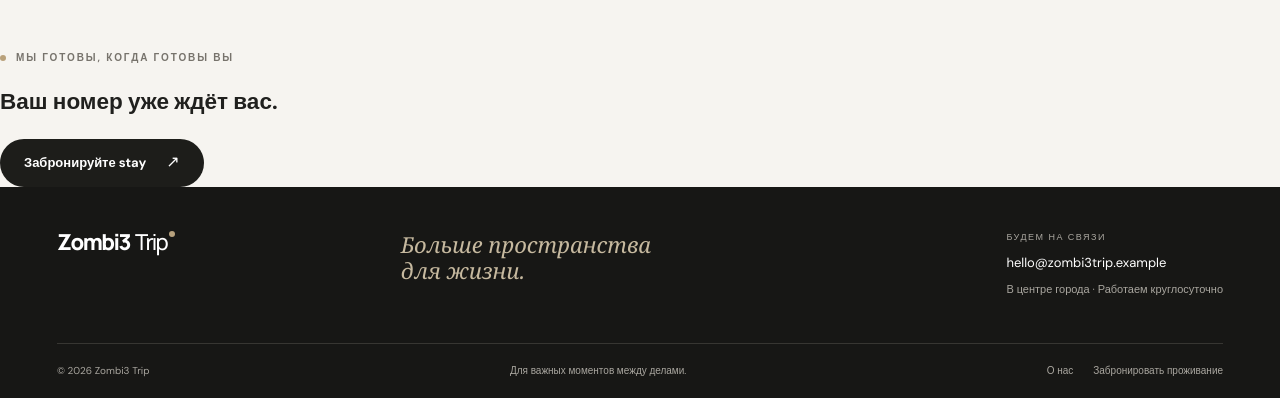
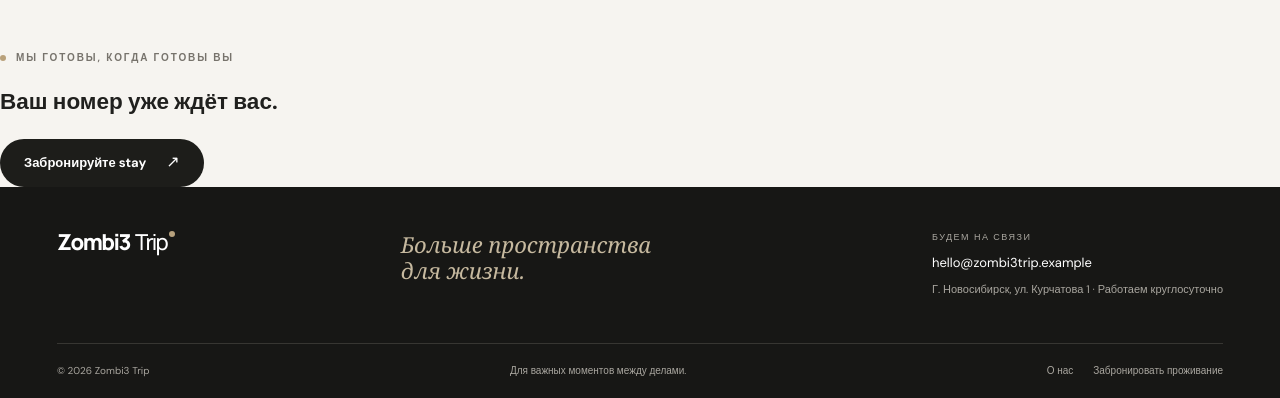
Before and after one commit to lohinfini/zombi3-trip, a website: page rooms.html in a window 1280 px wide. Shown: the part 1621-2019 px from the top of the page. Drawn offline with Linux system fonts and the light colour scheme.

Commit message:
redact + add rob & sitemap

```diff
--- a/rooms.html
+++ b/rooms.html
@@ -28,6 +28,6 @@
     </section>
     <section class="минi-cta"><div><p class="eyebrow"><span class="eyebrow-dot"></span> МЫ ГОТОВЫ, КОГДА ГОТОВЫ ВЫ</p><h2>Ваш номер уже ждёт вас.</h2></div><a class="button button-dark" href="booking.html">Забронируйте stay <span>↗</span></a></section>
   </main>
-  <footer class="site-footer" id="contacts"><a class="brand brand-footer" href="index.html">Zombi3 <span>Trip</span><i></i></a><p class="footer-tagline">Больше пространства<br>для жизни.</p><div class="footer-contact"><span>БУДЕМ НА СВЯЗИ</span><a href="mailto:hello@zombi3trip.example">hello@zombi3trip.example</a><p>В центре города · Работаем круглосуточно</p></div><div class="footer-bottom"><span>© 2026 Zombi3 Trip</span><span>Для важных моментов между делами.</span><div><a href="about.html">О нас</a><a href="booking.html">Забронировать проживание</a></div></div></footer>
+  <footer class="site-footer" id="contacts"><a class="brand brand-footer" href="index.html">Zombi3 <span>Trip</span><i></i></a><p class="footer-tagline">Больше пространства<br>для жизни.</p><div class="footer-contact"><span>БУДЕМ НА СВЯЗИ</span><a href="mailto:hello@zombi3trip.example">hello@zombi3trip.example</a><p>Г. Новосибирск, ул. Курчатова 1 · Работаем круглосуточно</p></div><div class="footer-bottom"><span>© 2026 Zombi3 Trip</span><span>Для важных моментов между делами.</span><div><a href="about.html">О нас</a><a href="booking.html">Забронировать проживание</a></div></div></footer>
 </body>
 </html>
```
Also changed, not shown: robots.txt (added), sitemap.xml (added).
